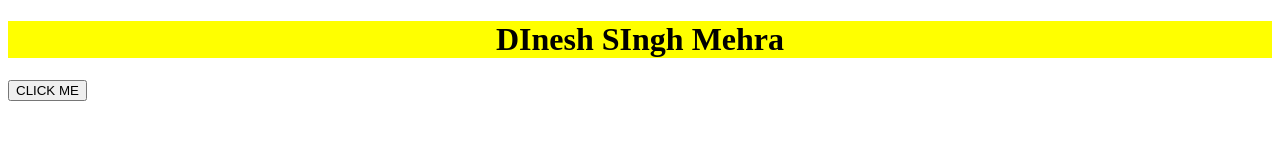
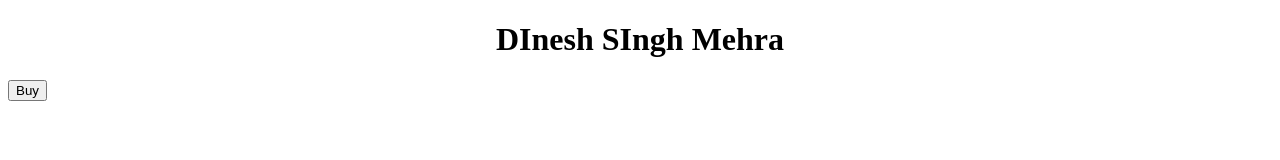
Before and after one commit to dinesh5583/javascript-practice, a plain HTML site: page index.html in a window 1280 px wide. Drawn offline with Linux system fonts and the light colour scheme.

Commit message:
closure and arrays method

```diff
--- a/index.html
+++ b/index.html
@@ -18,5 +18,7 @@
     <!-- <input class="num1" type="number" name="num1">
     <input class="num2" type="number"  name="num2">
     <button class="addbtn" onclick="addFun()">Add</button> -->
+    <button class="buy">Buy</button>
+
 </body>
 </html>
--- a/practice.js
+++ b/practice.js
@@ -1,6 +1,6 @@
 'use strict'
 //////////////////////ARRAY//////////////////
-const arr=['dinesh','rahul']
+// const arr=['dinesh','rahul']
 // console.log(arr.push('kishan'));
 // console.log(arr.unshift('apple'));
 // console.log(arr);
@@ -8,27 +8,27 @@ const arr=['dinesh','rahul']
 // console.log(arr);
 // console.log(arr.indexOf('dfdf'));
 ////////////////////OBJECTS/////////////
-let obj={
-    'name':function(name){
-        this.age=39
-        return `${name} is here`
-    }
-}
-console.log(obj['name']('dinesh'));
-console.log(obj.age);
-console.log(Math.trunc(Math.random()*6)+1);
-console.log(arr.concat(['name',1,{name:'dinesh'}]));
+// let obj={
+//     'name':function(name){
+//         this.age=39
+//         return `${name} is here`
+//     }
+// }
+// console.log(obj['name']('dinesh'));
+// console.log(obj.age);
+// console.log(Math.trunc(Math.random()*6)+1);
+// console.log(arr.concat(['name',1,{name:'dinesh'}]));
 //////////////DOM Manipulation//////////////
 // document.querySelector('body').style.backgroundColor='red'
-let heading=document.querySelector('.my-name');
-heading.style.backgroundColor='yellow'
-let newBtn=document.createElement('button');
-newBtn.textContent='CLICK ME';
-document.body.appendChild(newBtn);
-newBtn.addEventListener('click',(event)=>{
-    heading.textContent='ENTER NAME';
-    document.querySelector('body').style.backgroundColor='red'
-})
+// let heading=document.querySelector('.my-name');
+// heading.style.backgroundColor='yellow'
+// let newBtn=document.createElement('button');
+// newBtn.textContent='CLICK ME';
+// document.body.appendChild(newBtn);
+// newBtn.addEventListener('click',(event)=>{
+//     heading.textContent='ENTER NAME';
+//     document.querySelector('body').style.backgroundColor='red'
+// })
 
 //------Hoisting and TDZ-----------//
 // console.log(abc);
@@ -275,3 +275,156 @@ let obj2={
 // )
 // console.log([...newObjMap]);
 // console.log(newObjMap.entries());
+
+//================STRINGS================
+// console.log('dinesh'[2]);
+// console.log('dinesh'.length);
+// console.log('dineshne'.indexOf('n'));
+// console.log('dineshne'.lastIndexOf('n'));
+// console.log('dineshne'.substring('din'));
+// let data='My name is dinesh'
+// console.log(data.slice(3,7));
+// console.log(data);
+// console.log(data.slice(0,data.indexOf(' ')));
+// console.log(data.slice(data.lastIndexOf(' ')+1));
+// console.log(data.slice(-2));
+//================STRINGS==================
+// let str1='my name is dinesh name'
+// console.log('                dinesh'.trimEnd());
+// console.log(str1.replace('name','ID').toUpperCase());
+// console.log(str1.replaceAll('name','ID').toUpperCase());
+// console.log(str1.replace(/name/g,'ID').toUpperCase());
+// console.log(str1.startsWith('name'));
+// console.log(str1.endsWith('name'));
+// console.log(str1.split('name').join('-'));
+//  str1 = str1.split(' ');
+//  let newCap=[]
+// for(let d of str1){
+//   newCap.push(d.replace(d[0],d[0].toUpperCase()))
+
+// }
+// console.log(newCap.join(' '));
+// let cardNo='4111111111111111'.slice(-4);
+// console.log(cardNo.slice(-4));
+// cardNo.padStart(16,'x');
+// console.log(cardNo.padStart(16,'x'));
+// console.log(10-'');
+// let data='dinesh'.repeat(6);
+// console.log(data);
+//========Coding Challange===========
+// document.body.append(document.createElement('textarea'));
+// document.body.append(document.createElement('button'));
+// document.querySelector('button').textContent='Button'
+// document.querySelector('button').addEventListener('click',(event)=>{
+//   const text=document.querySelector('textarea').value;
+//   console.log(text);
+// })
+//=========Call and Apply Method=============
+// let delhi={
+//   name:'Air India',
+//   iatacode:'AT',
+//   bookings:[],
+//   book(flightNum,name){
+//     console.log(`${name} booked a seat on ${this.name} flight ${this.iatacode} ${flightNum}`);
+//     this.bookings.push({flight:`${this.iatacode} ${flightNum}`,name})
+//   }
+// }
+// delhi.book(239,'Jonas');
+// let euroWings={
+//   name:'Air India',
+//   iatacode:'AT',
+//   bookings:[],
+// }
+// let bookAirline=delhi.book;
+// bookAirline(23,'Dinesh Mehra'); Not Work
+// bookAirline.call(euroWings,23,'Dinesh Mehra');
+// bookAirline.apply(euroWings,[20,'Rahul Mehra']);
+
+// console.log(delhi);
+// console.log(euroWings);
+//==========BIND METHOD==================
+// let euroWings={
+//   name:'Air India',
+//   iatacode:'AT',
+//   bookings:[],
+// }
+// euroWings.planes=300;
+// euroWings.buyPlane=function(){
+//   console.log(this);
+//   this.planes++;
+//   console.log(this.planes);
+// }
+// euroWings.buyPlane()
+// document.querySelector('.buy').addEventListener('click',euroWings.buyPlane.bind(euroWings));
+// console.log(euroWings);
+//==============CLOSURE=============
+// const secureBooking=function(){
+//   let passangerCount=0;
+//   return function(){
+//     passangerCount++;
+//     console.log(`${passangerCount} passenger`);
+//   }
+// }
+// let booker=secureBooking()
+// booker();
+// booker()
+// booker()
+// booker()
+// booker()
+// booker()
+// console.dir(booker);
+//===========ARRAYS=======
+// let arrNew=[1,2,3,4,5,6];
+// console.log(arrNew.slice(2,4))
+// console.log(arrNew.splice(2,2))
+// console.log(arrNew);
+
+// document.querySelector('body').insertAdjacentHTML('afterbegin','<h1>Dinesh 1</>');
+// document.querySelector('body').insertAdjacentHTML('beforebegin','<h1>Dinesh 2</>')
+// document.querySelector('body').insertAdjacentHTML('afterend','<h1>Dinesh 3</>')
+// document.querySelector('body').insertAdjacentHTML('beforeend','<h1>Dinesh 4</>')
+//===============REDUCE METHOD==============
+// let arr = [175, 50, 25];
+//  function subofArray(total, num) {
+//   console.log(total,num);
+//     return total - num;
+// }
+
+// function myGeeks(item) {
+//     console.log(arr.reduce(subofArray));
+// }
+// myGeeks()
+
+// let username='DINESH SINGH MEHRA';
+// let user=username.toLowerCase().split(' ').map((name)=>name[0]).join('')
+// console.log(user);
+//===========REDUCT METHOD=======
+// let arr=[2,4,6,8,10];
+// let value=arr.reduce((acc,curr)=>acc+curr)
+// console.log(value);
+// console.log(arr.find((val)=>val>6));
+// console.log(arr.indexOf(4));
+// console.log(arr.findIndex((num)=>num>6))
+// console.log(arr.some((val)=>val%2==1));
+// console.log(arr.every((values)=>values%2==0))
+//==========FLAT AND FLATMAP=====
+// let arr=[[[1,2],3],[4,[5,6]],7,8]
+// console.log(arr.flat(2));
+// let arr=[{name:'a',movements:[1,2]},{name:'b',movements:[3,4]}];
+// const total=arr.flatMap((acc)=>acc.movements)
+// console.log(total);
+//===========SORT ARRAYS==========
+// let arrTest=['Z','A','M','J','C']
+// arrTest.sort()
+// console.log(arrTest);
+// let arrNum=[-130,-100,650,1300,200,3000,450,70]
+// console.log(arrNum);
+// arrNum.sort();
+// arrNum.sort((a,b)=>{
+//   if(a>b)
+//   return 1;
+// if(b>a)
+// return -1
+// })
+// console.log(arrNum);
+//==========Filling Arrays========
```
